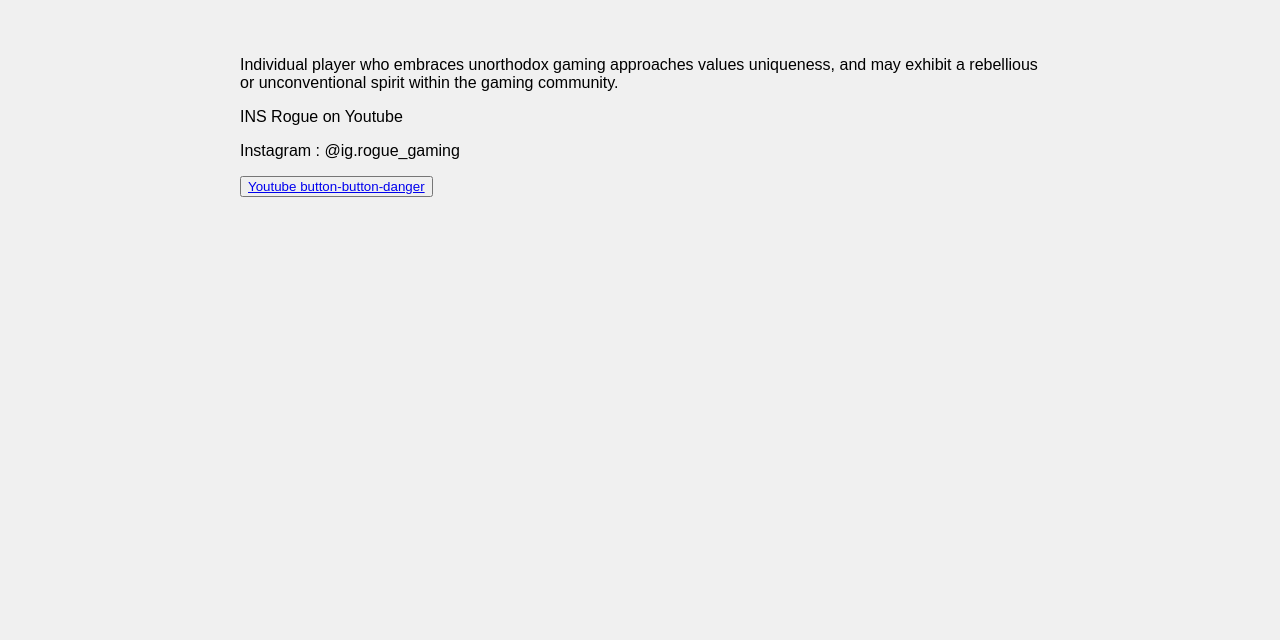
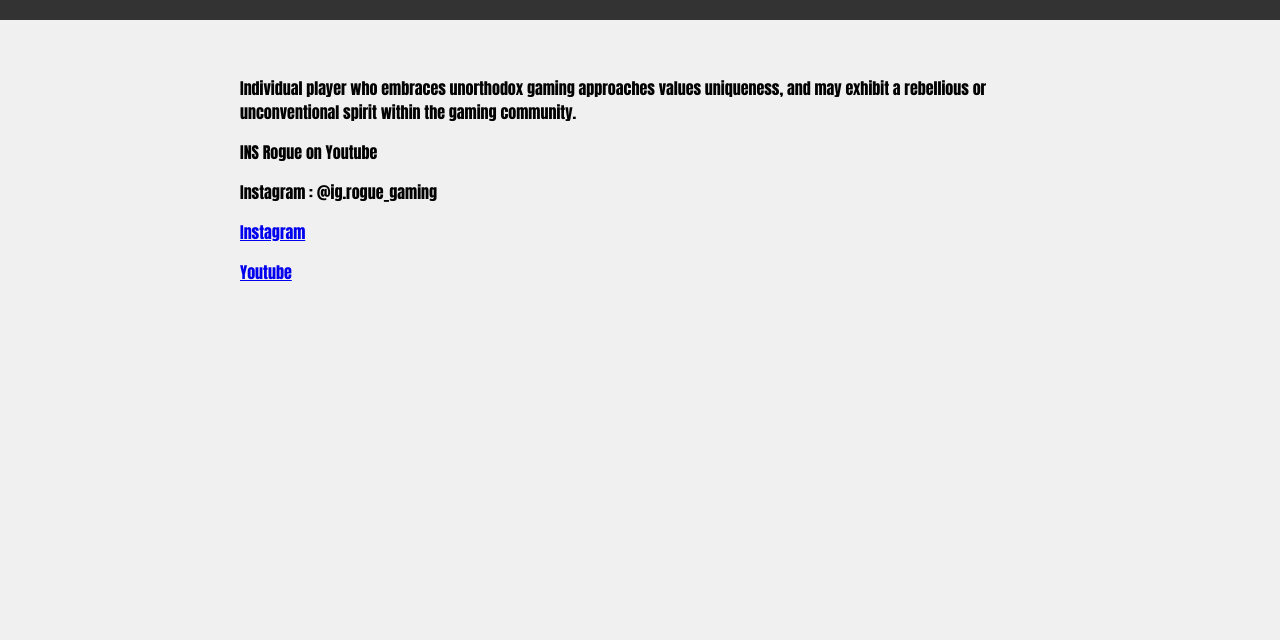
Before and after one commit to BHARATH0252/New-Proj, a plain HTML site: page index.html in a window 1280 px wide. Shown: the part 160-800 px from the top of the page. Drawn offline with Linux system fonts and the light colour scheme.

Commit message:
Changes 1.0

```diff
--- a/index.html
+++ b/index.html
@@ -15,9 +15,8 @@
         <p>Individual player who embraces unorthodox gaming approaches values uniqueness, and may exhibit a rebellious or unconventional spirit within the gaming community.</p>
         <p> INS Rogue on Youtube</p>
         <p> Instagram : @ig.rogue_gaming</p>
-        <button class="btn btn-danger">
-            <a href="https://youtube.com/@insrogue2448?si=rgnZLMy3wsBji3Kq" target="_blank">Youtube button-button-danger</a>
-        </button>
+        <p><a href="https://www.instagram.com/ig.rogue_gaming?igsh=ZzM1bXphZjZmZXlk">Instagram</a></p>
+        <p><a href="https://youtube.com/@insrogue2448?si=rgnZLMy3wsBji3Kq">Youtube</a></p>
     </section>
 </body>
 </html>
--- a/style.css
+++ b/style.css
@@ -1,5 +1,5 @@
 body {
-    font-family: Arial, sans-serif;
+    font-family: Impact, Haettenschweiler, 'Arial Narrow Bold', sans-serif, sans-serif;
     background-color: #f0f0f0;
     margin: 0;
 }
@@ -15,7 +15,7 @@
     max-width: 800px;
     margin: 20px auto;
     padding: 20px;
-    background-color: blanchedalmond
+    background-color: goldenrod
     box-shadow: 0 0 10px rgba(0, 0, 0, 0.1);
 }
 
```
